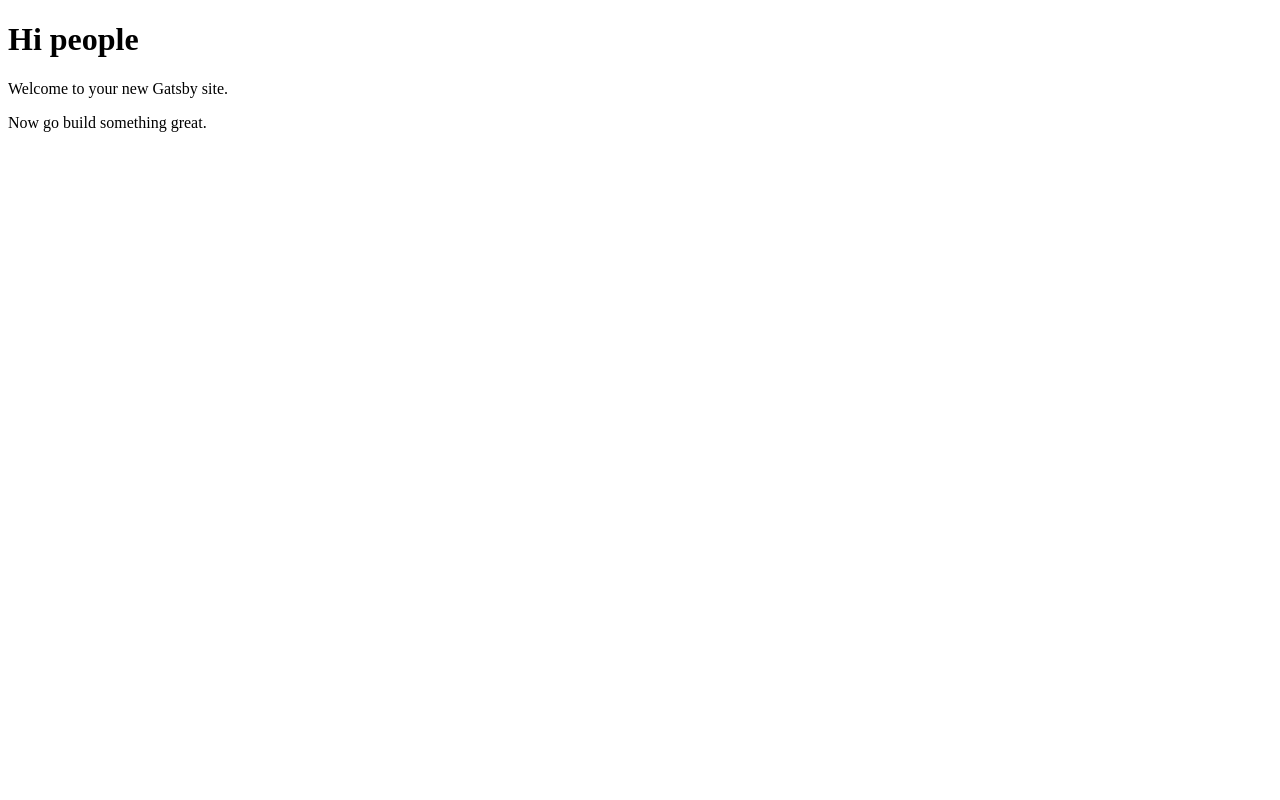
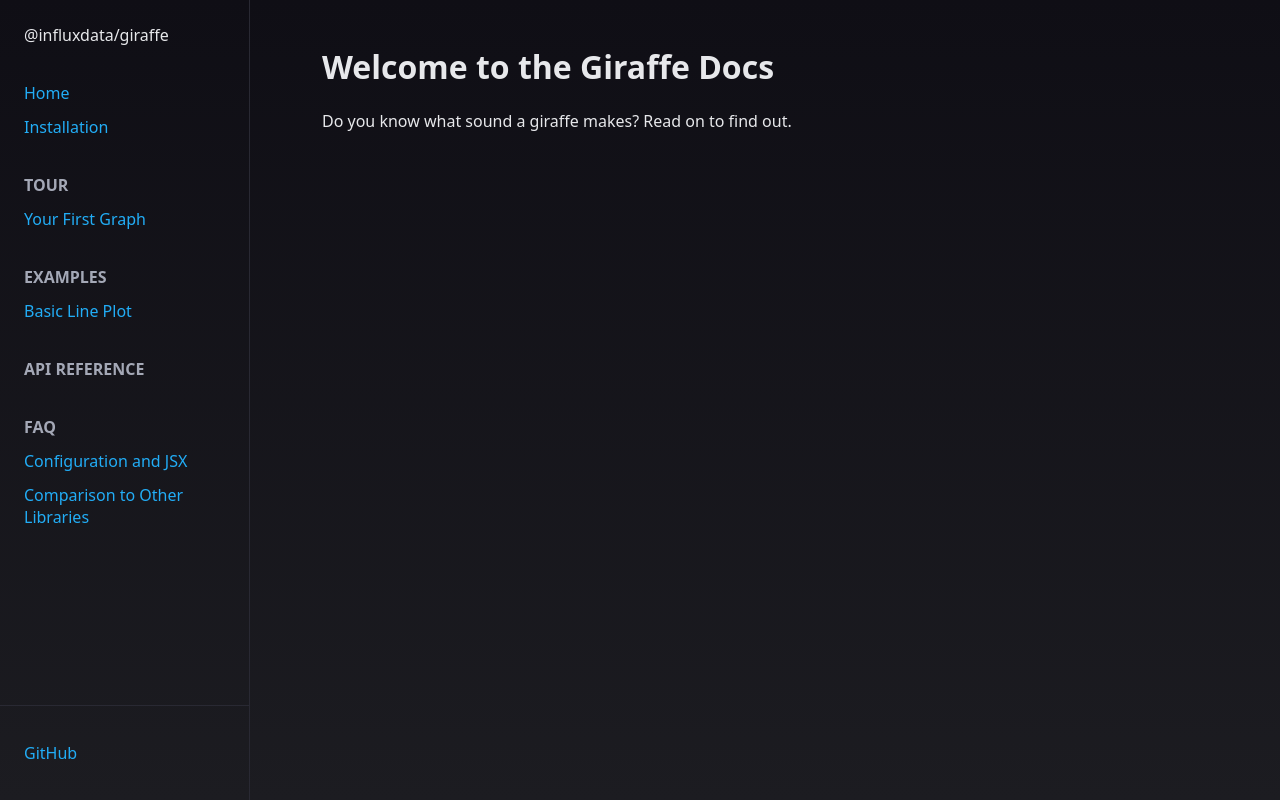
Before and after one commit to chnn/giraffe-docs, a Gatsby site: page / in a window 1280 px wide. Built offline with nearby package versions, Linux system fonts and the light colour scheme; Gatsby itself is replaced by a stand-in of ours.

Commit message:
Sketch out some site structure

```diff
--- a/gatsby-config.js
+++ b/gatsby-config.js
@@ -16,5 +16,13 @@ module.exports = {
     `gatsby-transformer-sharp`,
     `gatsby-plugin-sharp`,
     `gatsby-plugin-typescript`,
+    {
+      resolve: `gatsby-plugin-mdx`,
+      options: {
+        defaultLayouts: {
+          default: require.resolve('./src/components/Layout.tsx'),
+        },
+      },
+    },
   ],
 }
--- /dev/null
+++ b/src/components/Layout.css
@@ -0,0 +1,144 @@
+html,
+body,
+#___gatsby,
+#gatsby-focus-wrapper,
+.layout {
+  width: 100%;
+  height: 100%;
+  margin: 0;
+  padding: 0;
+  box-sizing: border-box;
+}
+
+*,
+*:before,
+*:after {
+  box-sizing: inherit;
+}
+
+:root {
+  --g0-obsidian: #0f0e15;
+  --g1-raven: #1c1c21;
+  --g2-kevlar: #202028;
+  --g3-castle: #292933;
+  --g4-onyx: #31313d;
+  --g5-pepper: #383846;
+  --g6-smoke: #434453;
+  --g7-graphite: #545667;
+  --g8-storm: #676978;
+  --g9-mountain: #757888;
+  --g10-wolf: #8e91a1;
+  --g11-sidewalk: #999dab;
+  --g12-forge: #a4a8b6;
+  --g13-mist: #bec2cc;
+  --g14-chromium: #c6cad3;
+  --g15-platinum: #d4d7dd;
+  --g16-pearl: #e7e8eb;
+  --g17-whisper: #eeeff2;
+  --g18-cloud: #f6f6f8;
+  --g19-ghost: #fafafc;
+  --g20-white: #ffffff;
+
+  --c-basalt: #2f1f29;
+  --c-ruby: #bf3d5e;
+  --c-fire: #dc4e58;
+  --c-fire-disabled: #6f3943;
+  --c-curacao: #f95f53;
+  --c-curacao-disabled: #eadad8;
+  --c-dreamsicle: #ff8564;
+  --c-tungsten: #ffb6a0;
+  --c-marmelade: #ffdccf;
+  --c-flan: #fff7f4;
+
+  --c-abyss: #182838;
+  --c-sapphire: #326bba;
+  --c-ocean: #4591ed;
+  --c-ocean-disabled: #32547f;
+  --c-pool: #22adf6;
+  --c-pool-disabled: #c9e0ed;
+  --c-laser: #00c9ff;
+  --c-hydrogen: #6bdfff;
+  --c-neutrino: #bef0ff;
+  --c-yeti: #f0fcff;
+
+  --c-shadow: #1f2039;
+  --c-void: #311f94;
+  --c-amethyst: #513cc6;
+  --c-amethyst-disabled: #484281;
+  --c-star: #7a65f2;
+  --c-star-disabled: #d6d5ed;
+  --c-comet: #9394ff;
+  --c-potassium: #b1b6ff;
+  --c-moonstone: #c9d0ff;
+  --c-twilight: #f2f4ff;
+
+  --c-gypsy: #152b2d;
+  --c-emerald: #108174;
+  --c-viridian: #32b08c;
+  --c-viridian-disabled: #2b6058;
+  --c-rainforest: #4ed8a0;
+  --c-rainforest-disabled: #cfe6e1;
+  --c-honeydew: #7ce490;
+  --c-krypton: #a5f3b4;
+  --c-wasabi: #c6ffd0;
+  --c-mint: #f2fff4;
+
+  --c-oak: #3f241f;
+  --c-topaz: #e85b1c;
+  --c-tiger: #f48d38;
+  --c-pineapple: #ffb94a;
+  --c-thunder: #ffd255;
+  --c-sulfur: #ffe480;
+  --c-daisy: #fff6b8;
+  --c-banana: #fffdde;
+
+  --spacing-xxs: 3px;
+  --spacing-xs: 6px;
+  --spacing-s: 12px;
+  --spacing-m: 24px;
+  --spacing-l: 36px;
+  --spacing-xl: 72px;
+  --spacing-xxl: 144px;
+
+  --font-xs: 10px;
+  --font-s: 12px;
+  --font-m: 16px;
+  --font-l: 24px;
+  --font-xl: 36px;
+
+  --radius-s: 4px;
+}
+
+a {
+  color: var(--c-pool);
+  text-decoration: none;
+  font-weight: 500;
+}
+
+a:hover {
+  color: var(--c-laser);
+}
+
+pre {
+  padding: var(--spacing-s);
+  border: 1px solid var(--g3-castle);
+  border-radius: var(--radius-s);
+}
+
+code {
+  font-family: 'Roboto Mono', monospace;
+}
+
+.layout {
+  display: flex;
+  align-items: stretch;
+  background: linear-gradient(var(--g0-obsidian), var(--g1-raven));
+  color: var(--g16-pearl);
+  font-family: system-ui, sans-serif;
+}
+
+.layout__content {
+  flex: 1 1 100%;
+  padding: var(--spacing-m) var(--spacing-xl);
+  overflow: auto;
+}
--- a/src/components/Layout.tsx
+++ b/src/components/Layout.tsx
@@ -1,5 +1,16 @@
-import React, {FC} from 'react'
+import * as React from 'react'
+import {FC} from 'react'
+
+import {Sidebar} from './Sidebar'
+import './Layout.css'
 
 export const Layout: FC = ({children}) => {
-  return <div className="layout">{children}</div>
+  return (
+    <div className="layout">
+      <Sidebar />
+      <div className="layout__content">{children}</div>
+    </div>
+  )
 }
+
+export default Layout
--- /dev/null
+++ b/src/components/Sidebar.css
@@ -0,0 +1,37 @@
+.sidebar {
+  flex: 0 0 250px;
+  border-right: 1px solid var(--g3-castle);
+  display: flex;
+  flex-direction: column;
+}
+
+.sidebar__header {
+  text-transform: uppercase;
+  font-size: var(--font-m);
+  margin-top: var(--spacing-l);
+  margin-bottom: var(--spacing-s);
+  color: var(--g12-forge);
+}
+
+.sidebar__logo,
+.sidebar__contents,
+.sidebar__footer {
+  padding: var(--spacing-m);
+}
+
+.sidebar__logo {
+  padding-bottom: 0;
+}
+
+.sidebar__contents {
+  flex: 1 1 100%;
+}
+
+.sidebar__link {
+  display: block;
+  margin: var(--spacing-s) 0;
+}
+
+.sidebar__footer {
+  border-top: 1px solid var(--g3-castle);
+}
--- /dev/null
+++ b/src/components/Sidebar.tsx
@@ -0,0 +1,41 @@
+import React, {FC} from 'react'
+import {Link} from 'gatsby'
+
+import './Sidebar.css'
+
+export const Sidebar: FC = () => {
+  return (
+    <div className="sidebar">
+      <header className="sidebar__logo">@influxdata/giraffe</header>
+      <div className="sidebar__contents">
+        <Link className="sidebar__link" to="/">
+          Home
+        </Link>
+        <Link className="sidebar__link" to="/">
+          Installation
+        </Link>
+        <h2 className="sidebar__header">Tour</h2>
+        <Link className="sidebar__link" to="/">
+          Your First Graph
+        </Link>
+        <h2 className="sidebar__header">Examples</h2>
+        <Link className="sidebar__link" to="/basicLinePlot">
+          Basic Line Plot
+        </Link>
+        <h2 className="sidebar__header">API Reference</h2>
+        <h2 className="sidebar__header">FAQ</h2>
+        <Link className="sidebar__link" to="/">
+          Configuration and JSX
+        </Link>
+        <Link className="sidebar__link" to="/">
+          Comparison to Other Libraries
+        </Link>
+      </div>
+      <footer className="sidebar__footer">
+        <Link className="sidebar__link" to="/">
+          GitHub
+        </Link>
+      </footer>
+    </div>
+  )
+}
--- a/src/pages/404.tsx
+++ b/src/pages/404.tsx
@@ -1,6 +1,6 @@
 import React from 'react'
 
-import {Layout} from '../components/layout'
+import {Layout} from '../components/Layout'
 
 const NotFoundPage = () => (
   <Layout>
--- a/src/pages/index.tsx
+++ b/src/pages/index.tsx
@@ -1,12 +1,11 @@
 import React from 'react'
 
-import {Layout} from '../components/layout'
+import {Layout} from '../components/Layout'
 
 const IndexPage = () => (
   <Layout>
-    <h1>Hi people</h1>
-    <p>Welcome to your new Gatsby site.</p>
-    <p>Now go build something great.</p>
+    <h1>Welcome to the Giraffe Docs</h1>
+    <p>Do you know what sound a giraffe makes? Read on to find out.</p>
   </Layout>
 )
 
```
Also changed, not shown: package.json (+8 -0 lines), src/examples/BasicLinePlot.tsx (added, +47 -0 lines), src/pages/basicLinePlot.mdx (added, +24 -0 lines), 1 other file.
